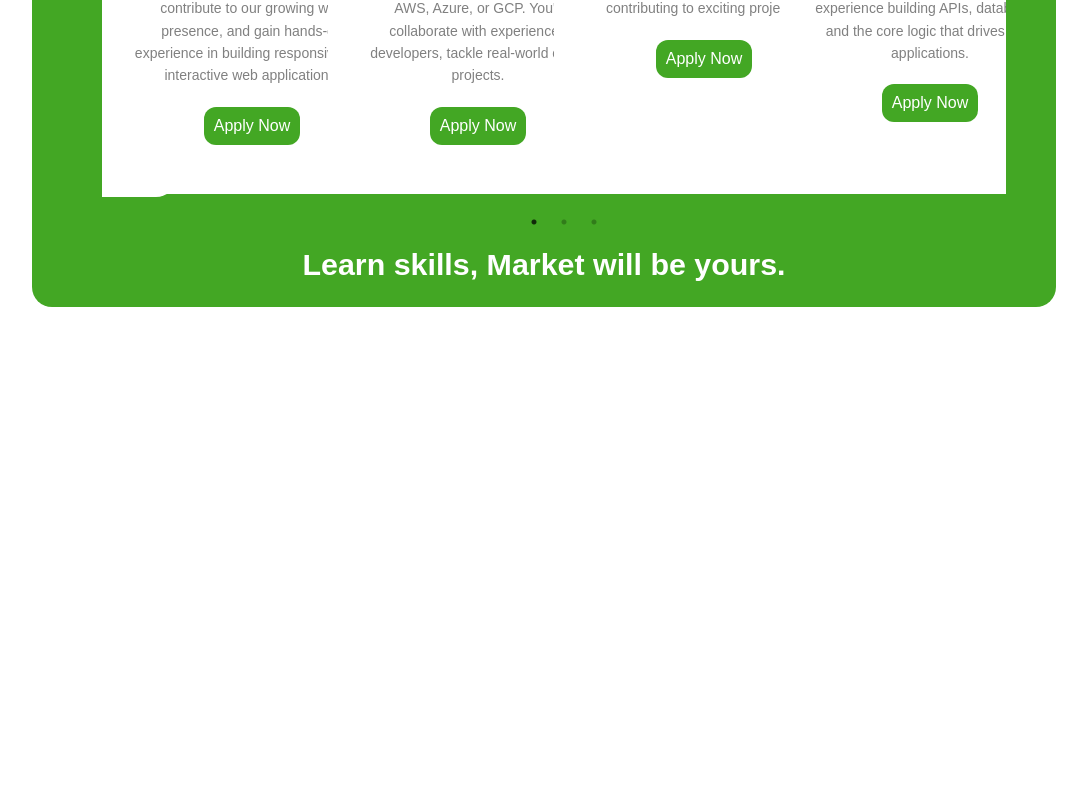
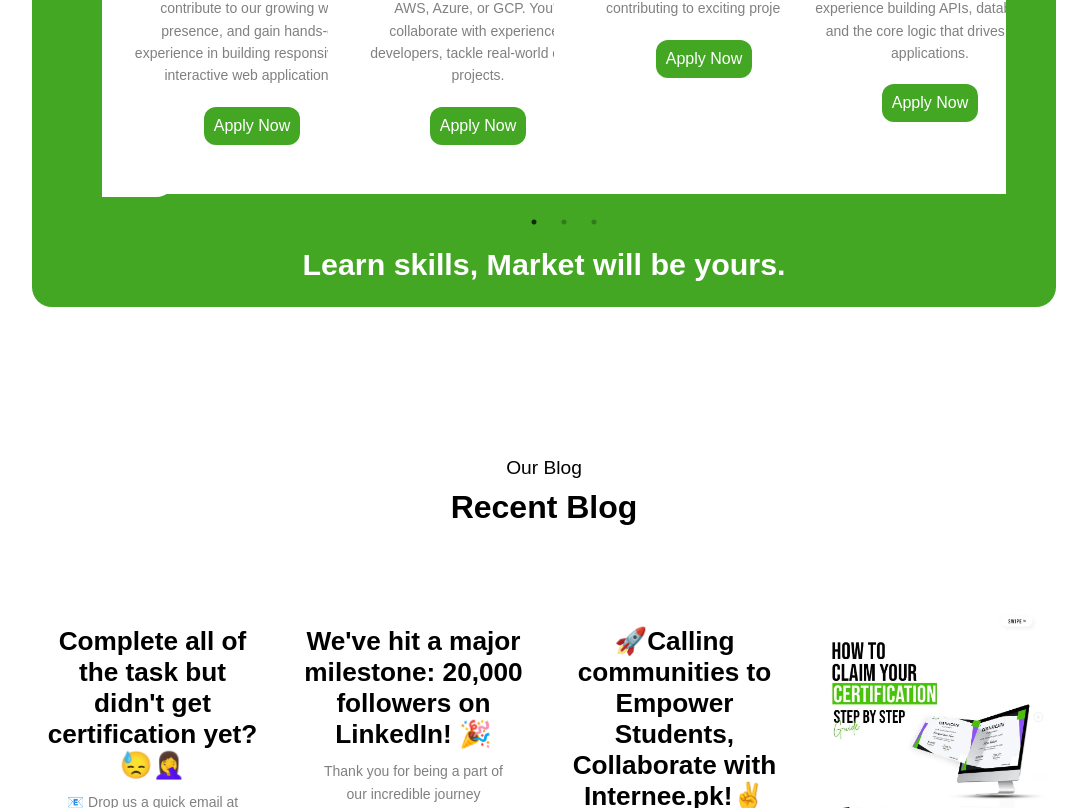
Before and after one commit to hassanjawedwani/Internee.pk-, a React (Create React App) app in the folder internee.pk/: page / in a window 1280 px wide. Shown: the part 1992-2800 px from the top of the page, without its empty margins (96-1183 px from the left). Before the commit the page ends 2299 px from the top, so only its background shows below. Built offline with nearby package versions, Linux system fonts and the light colour scheme.

Commit message:
BlogDone

```diff
--- /dev/null
+++ b/internee.pk/src/components/Blog.js
@@ -0,0 +1,46 @@
+import certificateImage from '../assets/certificate.PNG';
+import Card from './Card';
+const Blog = () => {
+  const cards = [
+    {
+      title: "Complete all of the task but didn't get certification yet? 😓🤦‍♀️",
+      description: `📧 Drop us a quick email at issues@internee.pk with the subject "Didn't get certification yet." Our team will swiftly resolve the matter, ensuring you get your recognition promptly.`
+    },
+    {
+      title: "We've hit a major milestone: 20,000 followers on LinkedIn! 🎉",
+      description: "Thank you for being a part of our incredible journey towards empowering students and professionals in the world of IT and services. Your support means the world to us! 🚀"
+    },
+    {
+      title: "🚀Calling communities to Empower Students, Collaborate with Internee.pk!✌",
+      description: "We'd love to discuss how a collaboration with Internee.pk can benefit your universites , socities, institutes and educational institutions and specially with students."
+    },
+    {
+      image: certificateImage,
+      title: "Ready to Showcase Your Expertise? Follow These Simple Steps!",
+      description: "To complete the process, send us all the task details via email at careers@internee.pk. This ensures that we have all the necessary information to validate your certification."
+    },
+
+  ]
+  return (
+    <div style={{margin: "150px 0"}}>
+      <div style={{ textAlign: "center"}}>
+        <p style={{margin: "10px 0", fontSize: "1.2rem"}}>Our Blog</p>
+        <h2 style={{fontSize: "2rem"}}>Recent Blog</h2>
+      </div>
+      <div style={{display: "flex", margin: "50px 0", gap: 20, fontSize: "1.4rem"}}>
+        {
+          cards.map((card, index) => (
+            <Card
+              key={index}
+              image={card.image}
+              title={card.title}
+              description={card.description}
+            />
+          ))
+        }
+      </div>
+    </div>
+  );
+}
+
+export default Blog;
--- a/internee.pk/src/components/Card.js
+++ b/internee.pk/src/components/Card.js
@@ -1,10 +1,10 @@
-const Card = ({image, title, description}) => {
+const Card = ({image, title, description, apply}) => {
   return (
     <div style={{width: 300, backgroundColor: "white", padding: "30px 10px", textAlign: "center", borderRadius: "20px", minHeight: "600px"}}>
-      <img src={image} alt={title} style={{width: "100%"}}/>
+      {image && <img src={image} alt={title} style={{width: "100%"}}/>}
       <h3 style={{margin: "20px 0 10px"}}>{title}</h3>
       <p style={{fontSize: 14, color: "grey", lineHeight: 1.6, padding: "0 20px 20px"}}>{description}</p>
-      <button type="button" style={{backgroundColor: "#43A724", color: "white", padding: 10, borderRadius: "12px", border: "none", fontSize: "16px"}}>Apply Now</button>
+      {apply && <button type="button" style={{backgroundColor: "#43A724", color: "white", padding: 10, borderRadius: "12px", border: "none", fontSize: "16px"}}>Apply Now</button>}
     </div>
   );
 }
--- a/internee.pk/src/components/Carousel.js
+++ b/internee.pk/src/components/Carousel.js
@@ -13,6 +13,7 @@ import technicalWriting from '../assets/young-woman-teaching-english-lessons.web
 import "slick-carousel/slick/slick.css";
 import "slick-carousel/slick/slick-theme.css";
 import Slider from "react-slick";
+import Emoji from "react-emoji-render";
 
 const Carousel = () => {
   const setting = {
@@ -101,6 +102,10 @@ const Carousel = () => {
   ];
 
   return (
+    <div>
+      <div>
+       <h3 style={{marginBottom: 50, textAlign: "center"}}><Emoji text="👇" style={{fontSize: 30}}/> Click Below and grab your internship now <Emoji text="👇" style={{fontSize: 30}}/></h3>
+      </div>
       <div style={{backgroundColor: "#43A724", padding: "50px 50px 25px", borderRadius: 20}}>
         <Slider {...setting} style={{padding: "10px 0 10px 20px"}}>
         {
@@ -110,12 +115,14 @@ const Carousel = () => {
             image={card.image}
             title={card.title}
             description={card.description}
+            apply={true}
             />
           ))
         }
         </Slider>
         <h2 style={{color: "white", textAlign: "center", marginTop: 40, fontSize: "1.9rem"}}>Learn skills, <strong>Market will be yours.</strong></h2>
       </div>
+    </div>
   );
 }
 
--- a/internee.pk/src/components/Home.js
+++ b/internee.pk/src/components/Home.js
@@ -1,8 +1,8 @@
-import Emoji from "react-emoji-render";
 import Header from "./Header";
 import Hero from "./Hero";
 import Intro from "./Intro";
 import Carousel from "./Carousel";
+import Blog from "./Blog";
 
 const Home = () => {
   return (
@@ -10,9 +10,8 @@ const Home = () => {
       <Header />
       <Hero />
       <Intro />
-      <h3 style={{marginBottom: 50, textAlign: "center"}}><Emoji text="👇" style={{fontSize: 30}}/> Click Below and grab your internship now <Emoji text="👇" style={{fontSize: 30}}/></h3>
       <Carousel />
-
+      <Blog />
     </div>
   );
 };
```
Also changed, not shown: internee.pk/src/assets/certificate.PNG (added). Lines whose indentation alone changed are shown as unchanged.
